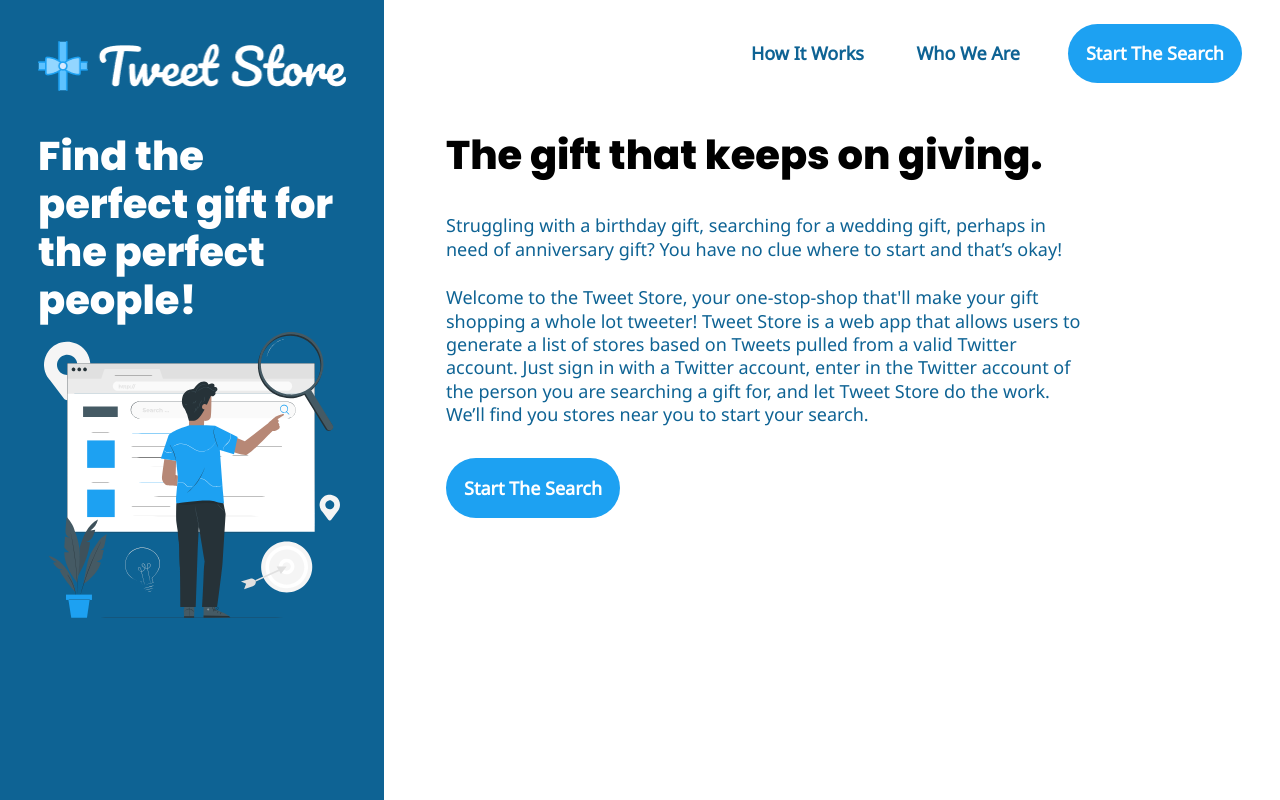
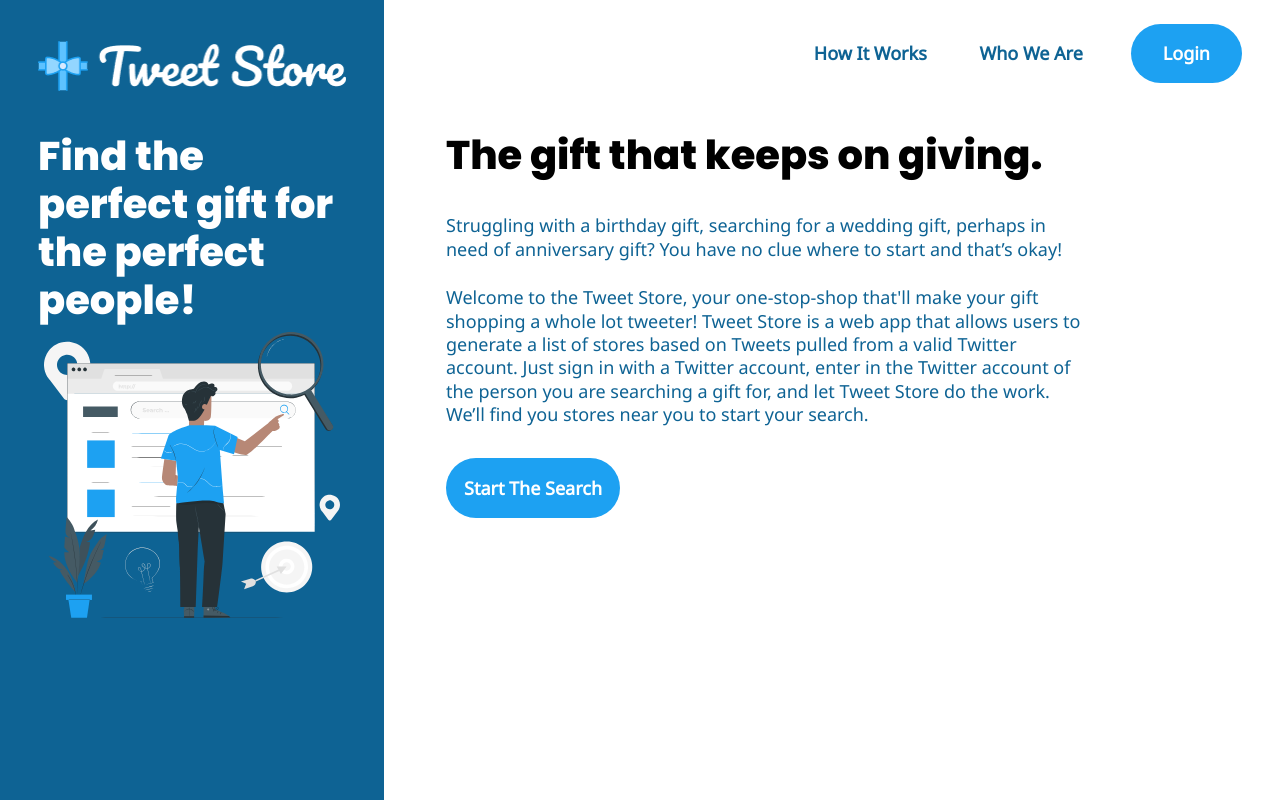
Before and after one commit to cam-garrison/cs411-group1, a Flask app: template prototype/templates/home.html in a window 1280 px wide. Run offline with Flask 2, Linux system fonts and the light colour scheme; the template is opened without the code that fills it, so the values that code supplies are empty.

Commit message:
button changes

```diff
--- a/prototype/templates/css/_header.scss
+++ b/prototype/templates/css/_header.scss
@@ -72,6 +72,8 @@
         font-size: $font-med;
         color: $white;
         margin-left: 3rem;
+        padding-left: 2rem;
+        padding-right: 2rem;
     }
 
     // body cta button
--- a/prototype/templates/css/home.css
+++ b/prototype/templates/css/home.css
@@ -291,6 +291,8 @@ button:hover, .button:hover {
   font-size: 1.125rem;
   color: #FFFFFF;
   margin-left: 3rem;
+  padding-left: 2rem;
+  padding-right: 2rem;
 }
 
 .header__ctaBody {
--- a/prototype/templates/home.html
+++ b/prototype/templates/home.html
@@ -65,7 +65,7 @@
                     <a href="#">Who We Are</a>
                 </div>
 
-                <a href="#" class="button header__cta hide-for-mobile">Start The Search</a>
+                <a href="/login" class="button header__cta hide-for-mobile">Login</a>
 
             </nav>
             <div class="header__menu hasFade hide-for-desktop">
@@ -85,7 +85,7 @@
                         Welcome to the Tweet Store, your one-stop-shop that'll make your gift shopping a whole lot tweeter! Tweet Store is a web app that allows users to generate a list of stores based on Tweets pulled from a valid Twitter account. Just sign in with a Twitter account, enter in the Twitter account of the person you are searching a gift for, and let Tweet Store do the work. We’ll find you stores near you to start your search.
                     </p>
                     <div class="hero__button">
-                        <a href="/login" class="button header__ctaBody">Start The Search</a>
+                        <a href="/twitter" class="button header__ctaBody">Start The Search</a>
                     </div>
                 </div>
             </section>
```
Also changed, not shown: 1 other file.
